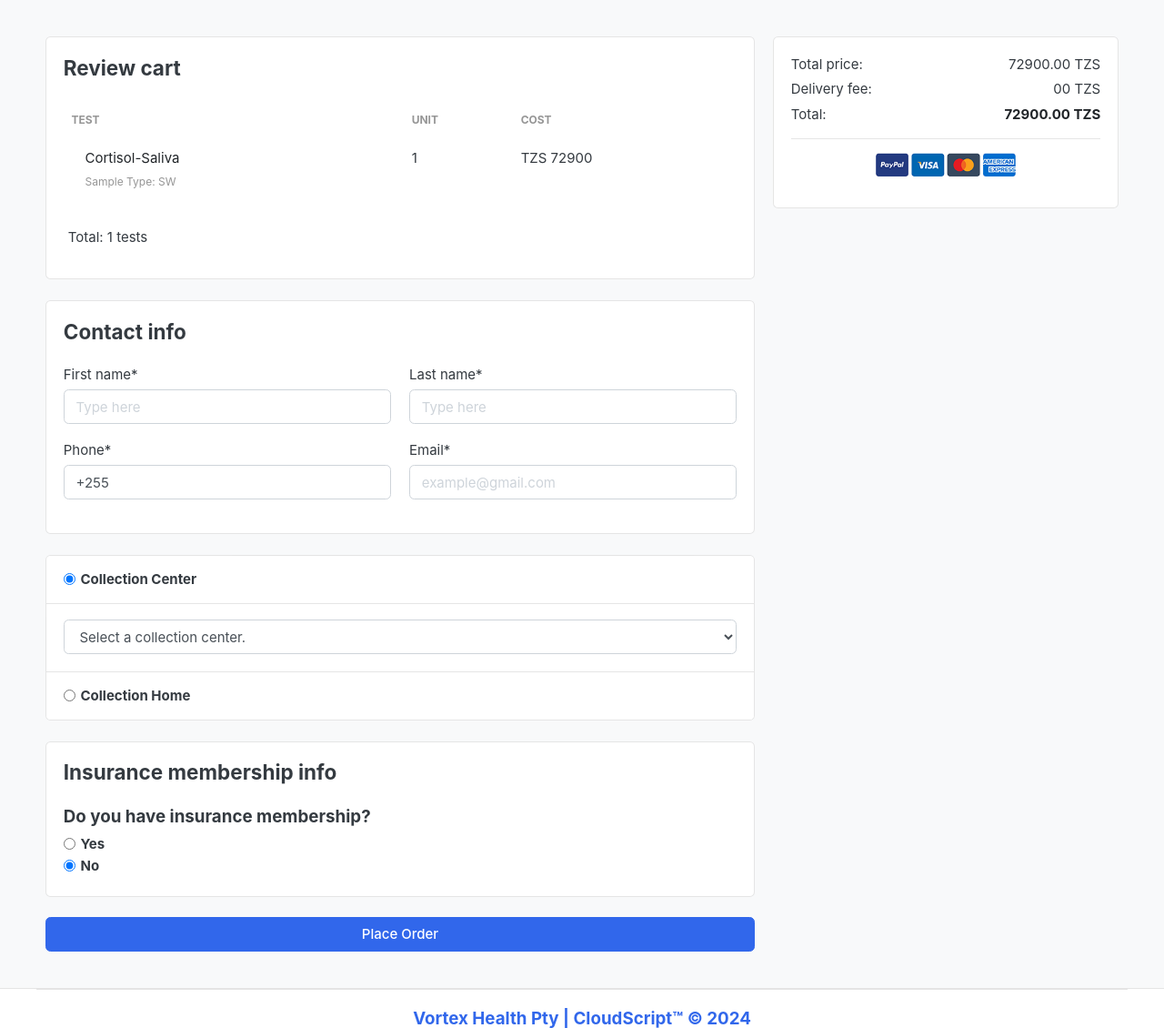
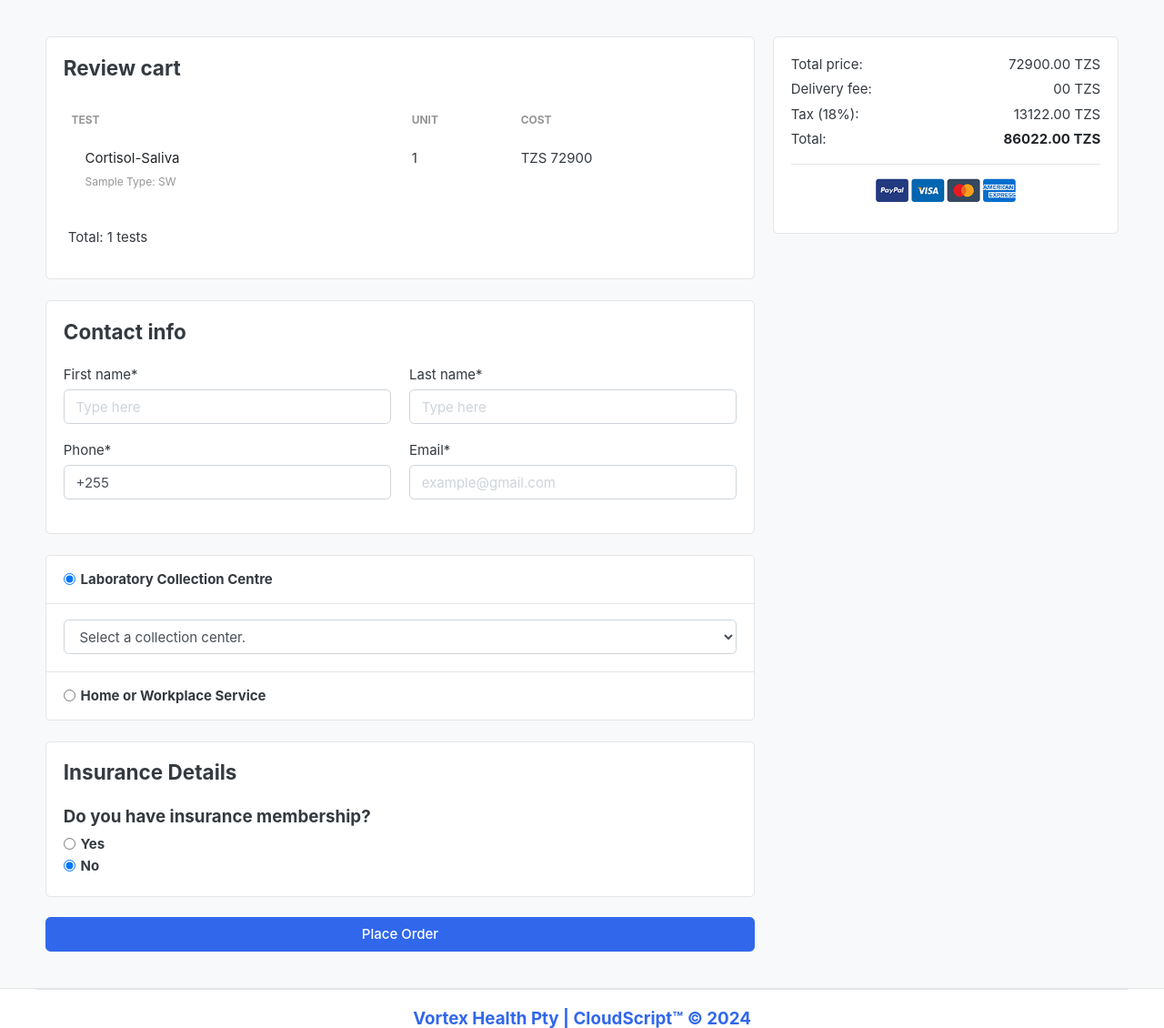
Before and after one commit to mahamudh472/medical_test, a Django app: page /request/checkout in a window 1280 px wide. Shown: the part 85-1215 px from the top of the page at 91% size. Run offline with Django 4.2, Linux system fonts and the light colour scheme; data comes from the database, SQL or seed files in the repository; both versions use the stored data as it was after the commit; parts of the project's set-up code (start-up, migrations or seed data) failed here and were passed over; some libraries are stand-ins or nearby versions; some web fonts are replaced.

Commit message:
design fixes

```diff
--- a/request/views.py
+++ b/request/views.py
@@ -199,8 +199,7 @@ def calculate_delivery_fee(request):
                 delivery_fee = (distance_meters / 1000) * service.organization.cost_per_km + 5000
 
             # Return JSON response
-            return JsonResponse({'delivery_fee': f"{delivery_fee:.2f}"})  # Format fee as currency
-
+            return JsonResponse({'delivery_fee': f"{delivery_fee:.2f}", "distance": (distance_meters / 1000)})
         except Exception as e:
             print(f"Error calculating distance: {e}")
             return JsonResponse({'error': 'Unable to calculate delivery fee. Please try again later.'})
@@ -213,6 +212,8 @@ def CreateStripeCheckoutSessionView(request):
         price = float(request.POST.get('price'))
         alphanumeric_id = ''.join(random.choices('0123456789ABCDEFGHIJKLMNOPQRSTUVWXYZ', k=8))
 
+        # Add 18% tax with total price
+        price += price * .18
         # check the mobile number
         mobile = str(request.POST.get('mobile'))
         if not mobile.startswith("+255"):
--- a/templates/request/place-order.html
+++ b/templates/request/place-order.html
@@ -104,7 +104,8 @@
                                     <input class="form-check-input" name="delivery-option" checked type="radio"
                                            value="collection-center">
                                     <h6 class="form-check-label">
-                                        Collection Center
+                                        Laboratory Collection Centre
+
                                     </h6>
                                 </label>
                             </header>
@@ -128,20 +129,20 @@
                                 <label class="form-check" data-toggle="collapse" data-target="#collection_home">
                                     <input class="form-check-input" name="delivery-option" type="radio"
                                            value="collection-home">
-                                    <h6 class="form-check-label">Collection Home</h6>
+                                    <h6 class="form-check-label">Home or Workplace Service</h6>
                                 </label>
                             </header>
                             <div id="collection_home" class="collapse" data-parent="#accordion_pay">
                                 <div class="card-body">
-                                    <h4 class="card-title mb-4">Delivery info</h4>
-                                    <div class="row">
-                                        <div class="fs-4 d-inline-block mx-3">Delivery Type:</div>
-                                        <div class="form-check mx-2">
+                                    <h4 class="card-title mb-4">Home or Workplace Service Details</h4>
+                                    <div class="my-3 mx-2">
+                                        <div class="h6 d-inline-block ">Home Service Type:</div>
+                                        <div class="form-check">
                                             <input class="form-check-input" type="radio" name="delivery_type"
                                                    id="flexRadioDefault1"
                                                    value="standard" checked>
                                             <label class="form-check-label" for="flexRadioDefault1">
-                                                Standard
+                                                Standard Within 24 Hours of Booking Confirmation
                                             </label>
                                         </div>
                                         <div class="form-check">
@@ -149,7 +150,7 @@
                                                    id="flexRadioDefault2"
                                                    value="express">
                                             <label class="form-check-label" for="flexRadioDefault2">
-                                                Express
+                                                Express – Within 4 Hours of Booking Confirmation
                                             </label>
                                         </div>
                                         <select class="form-control mx-3 my-2" name="collection-center"
@@ -163,12 +164,13 @@
                                         </select>
                                         <div class="form-group col-12 my-2">
                                             <label>Address*</label>
-                                            <input class="form-control"  name="address"
-                                                      id="address">
+                                            <input class="form-control" name="address"
+                                                   id="address">
                                         </div>
                                         <!-- Add a div to display the delivery fee -->
-                                        <div class="col-12 my-2">
-                                            <span id="delivery-fee" class="text-muted">Delivery Fee: </span>
+                                        <div class="col-12 my-2 row">
+                                            <span id="delivery-distance" class="text-muted col-6"> </span>
+                                            <span id="delivery-fee" class="text-muted col-6"></span>
                                         </div>
                                     </div> <!-- row.// -->
                                 </div> <!-- card body .// -->
@@ -196,6 +198,19 @@
                                     calculateDeliveryFee();
                                 }, 500);
                             });
+                            // Listen for changes on delivery type radio buttons
+                            $('input[name="delivery_type"]').on('change', function () {
+                                setTimeout(function () {
+                                    calculateDeliveryFee();
+                                }, 500);
+                            });
+
+                            // Listen for changes on collection center dropdown
+                            $('#center_for_home').on('change', function () {
+                                setTimeout(function () {
+                                    calculateDeliveryFee();
+                                }, 500);
+                            });
 
 
                             function calculateDeliveryFee() {
@@ -219,11 +234,14 @@
                                         success: function (response) {
                                             // Update the delivery fee
                                             if (response.delivery_fee) {
-                                                $('#delivery-fee').text('Delivery Fee: ' + response.delivery_fee);
+                                                $('#delivery-distance').text(`Estimated Distance ${response.distance} KM`);
+                                                $('#delivery-fee').text(`Service Charges TZS ${response.delivery_fee}`);
                                                 $('#deliveryFee').attr('value', response.delivery_fee)
                                                 $('#place_order').attr('disabled', false);
                                                 $('#d_fee').text(response.delivery_fee + " TZS");
-                                                $('#total_price').text((parseFloat({{ request.first.get_sub_total }}) + parseFloat(response.delivery_fee)) + " TZS")
+                                                let tax = $('#tax').text().split(" ")[0]
+                                                console.log(tax)
+                                                $('#total_price').text((parseFloat({{ request.first.get_sub_total }}) + parseFloat(response.delivery_fee) + parseFloat(tax) ) + " TZS")
                                             } else {
                                                 $('#delivery-fee').text('Invalid address');
                                                 $('#place_order').attr('disabled', true)
@@ -244,6 +262,11 @@
 
                     <script>
                         $(document).ready(function () {
+
+                            let tax = {{ request.first.get_sub_total }}*.18
+                            $('#tax').text((tax).toFixed(2).toString() + " TZS" )
+                            $('#total_price').text((parseFloat({{ request.first.get_sub_total }}) + parseFloat(tax)).toFixed(2) + " TZS")
+
                             // Function to toggle required attribute based on selected radio option
                             function toggleRequiredFields() {
                                 if ($('input[name="delivery-option"]:checked').val() === 'collection-center') {
@@ -270,7 +293,7 @@
                     <article class="card my-4">
 
                         <div class="card-body">
-                            <h4 class="card-title mb-4">Insurance membership info</h4>
+                            <h4 class="card-title mb-4">Insurance Details</h4>
                             <div class="h5">Do you have insurance membership?</div>
                             <label class="form-check">
                                 <input type="radio" id="insurance_yes" class="form-check-input" name="insurance_status"
@@ -339,11 +362,15 @@
                         <div class="card-body">
                             <dl class="dlist-align">
                                 <dt>Total price:</dt>
-                                <dd class="text-right"> {{ request.first.get_sub_total }} TZS</dd>
+                                <dd class="text-right" id="total"> {{ request.first.get_sub_total }} TZS</dd>
                             </dl>
                             <dl class="dlist-align">
                                 <dt>Delivery fee:</dt>
                                 <dd class="text-right" id="d_fee"> 00 TZS</dd>
+                            </dl>
+                            <dl class="dlist-align">
+                                <dt>Tax (18%):</dt>
+                                <dd class="text-right" id="tax"> 00 TZS</dd>
                             </dl>
                             <dl class="dlist-align">
                                 <dt>Total:</dt>
```
Also changed, not shown: db.sqlite3.
